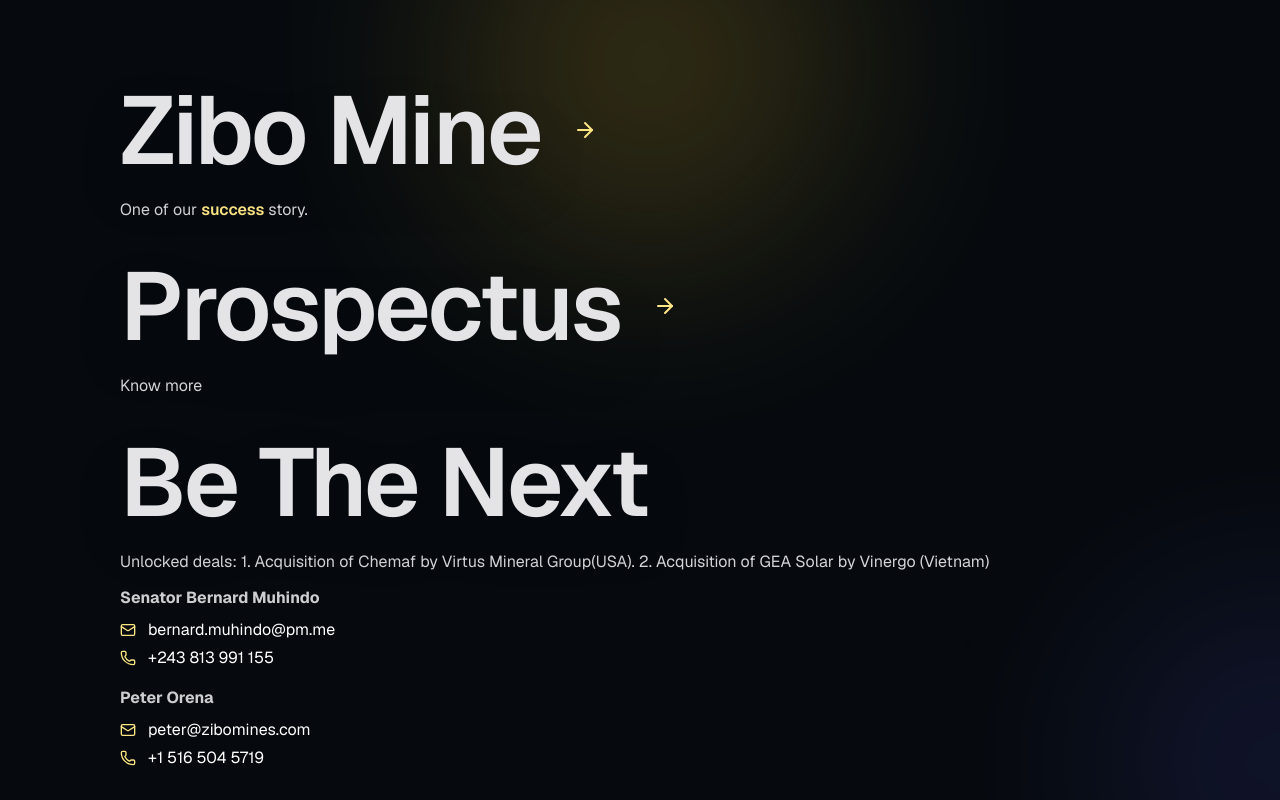
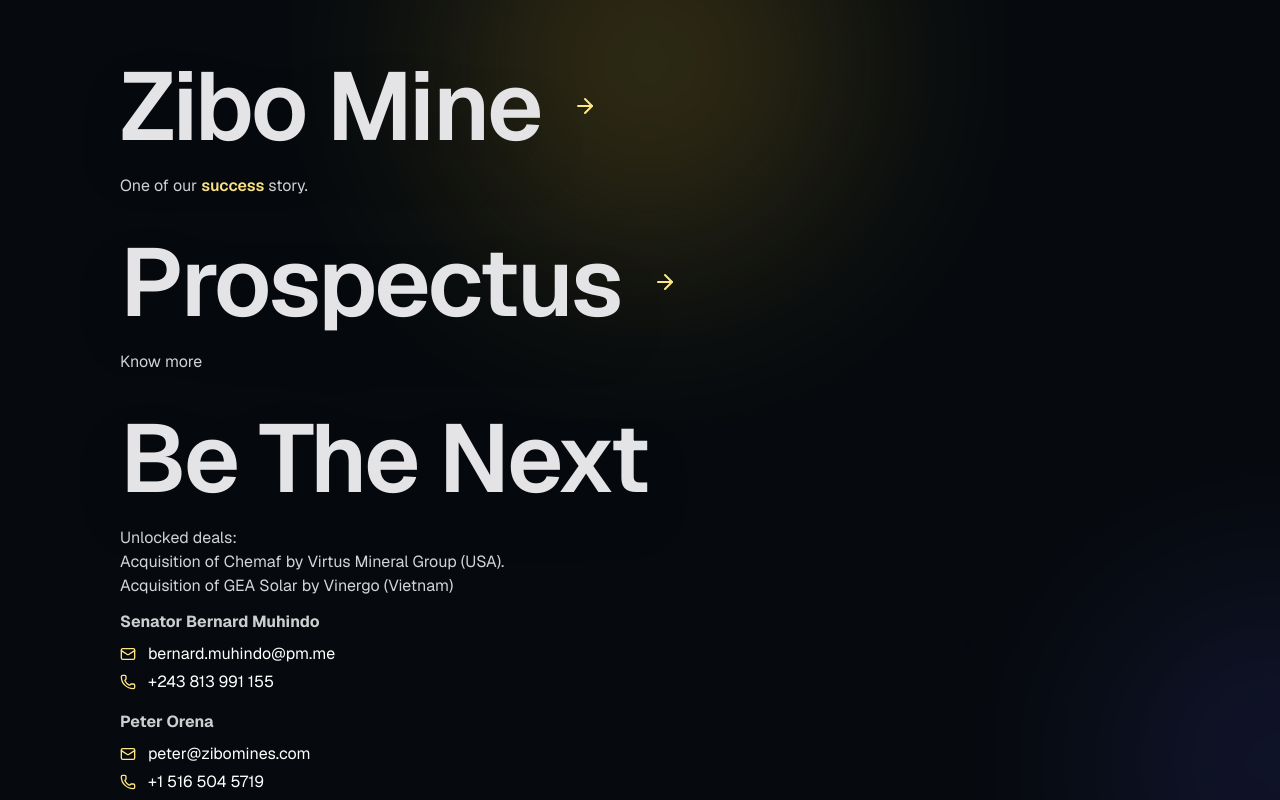
Before and after one commit to digipublic243/invest, a Next.js app: page / in a window 1280 px wide. Built offline with nearby package versions, Linux system fonts and the light colour scheme; no server answers.

Commit message:
Update page.tsx fix style on be the next's description section

```diff
--- a/app/page.tsx
+++ b/app/page.tsx
@@ -80,9 +80,14 @@
               {
                 title: "Be The Next",
                  description: (
-<>Unlocked deals:
-1. Acquisition of Chemaf by Virtus Mineral Group(USA).
-2. Acquisition of GEA Solar by Vinergo (Vietnam)</>),
+  <>
+    Unlocked deals:
+    <ol>
+      <li>Acquisition of Chemaf by Virtus Mineral Group (USA).</li>
+      <li>Acquisition of GEA Solar by Vinergo (Vietnam)</li>
+    </ol>
+  </>
+),
                 //   "Un contact.",
                 // href: "https://be-the-next.com/",
                 kind: "contact",
```
